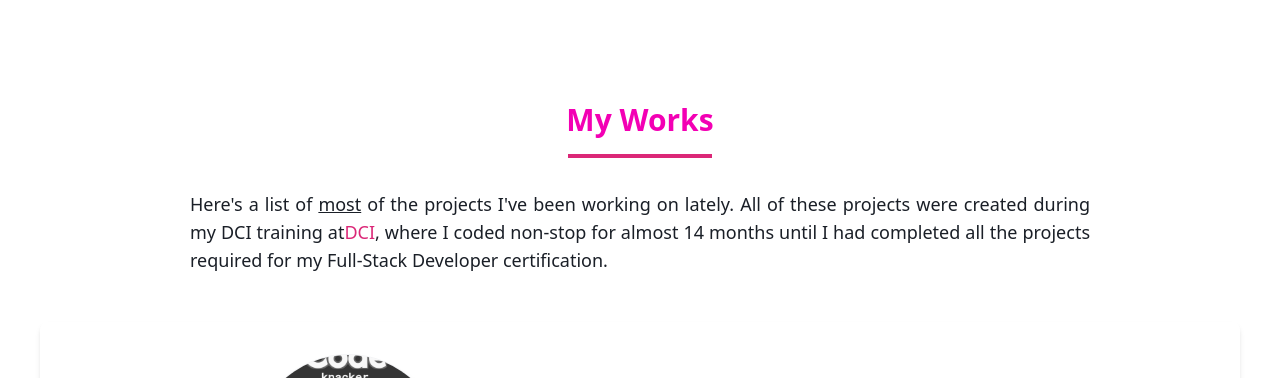
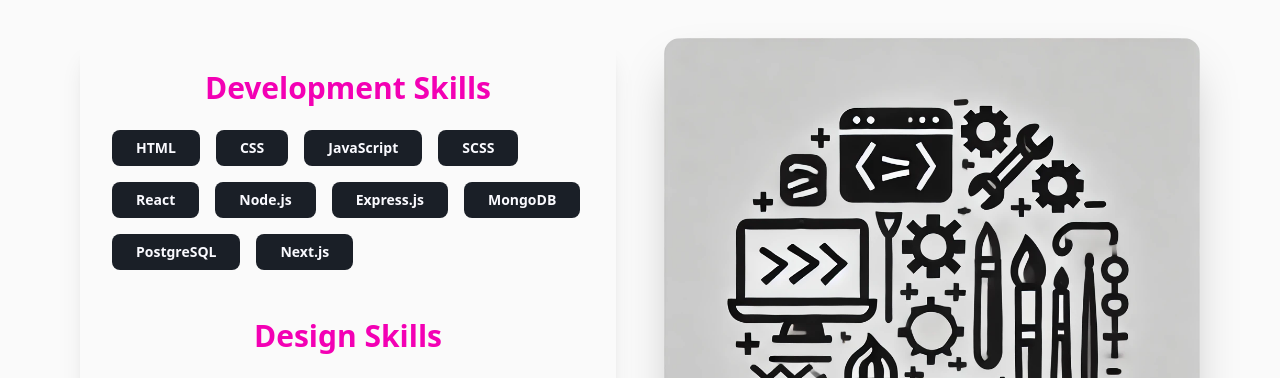
Before and after one commit to emanuelamarkovic/dev-portfolio, a Next.js app: page / in a window 1280 px wide. Shown: the part 2422-2800 px from the top of the page. Built offline with nearby package versions, Linux system fonts and the light colour scheme.

Commit message:
feat: Import and integrate Skills section into the homepage

```diff
--- a/src/pages/index.tsx
+++ b/src/pages/index.tsx
@@ -6,6 +6,7 @@
 import "@fortawesome/fontawesome-free/css/all.min.css";
 import Contact from "@/components/Contact";
 import About from "@/components/About";
+import { Skills } from "@/components/Skills";
 
 const geistSans = Geist({
   variable: "--font-geist-sans",
@@ -38,6 +39,7 @@
           <Header />
           <HomeSection />
           <About />
+          <Skills />
           <ProjectSection />
           <Contact />
         </div>
```
